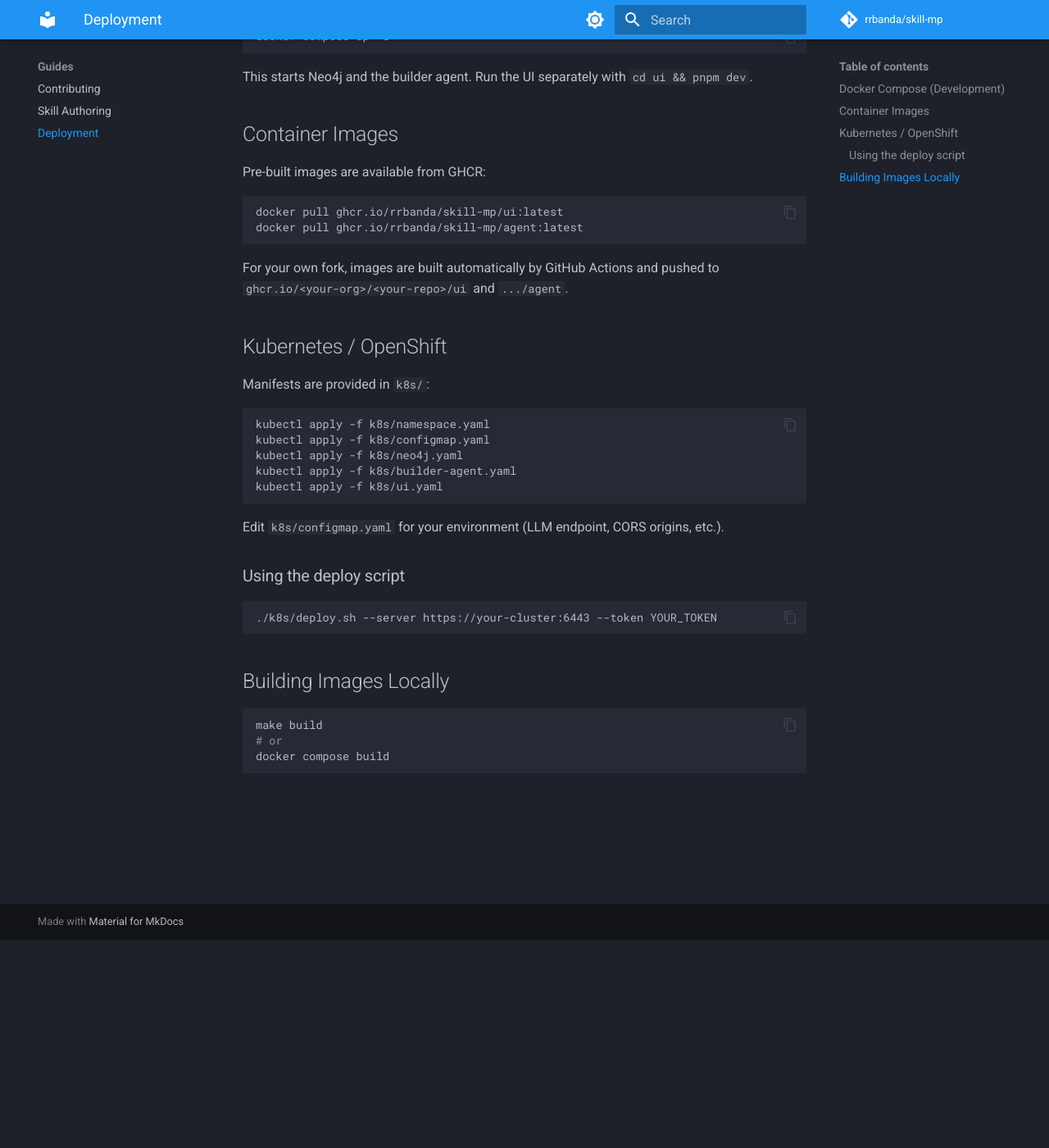
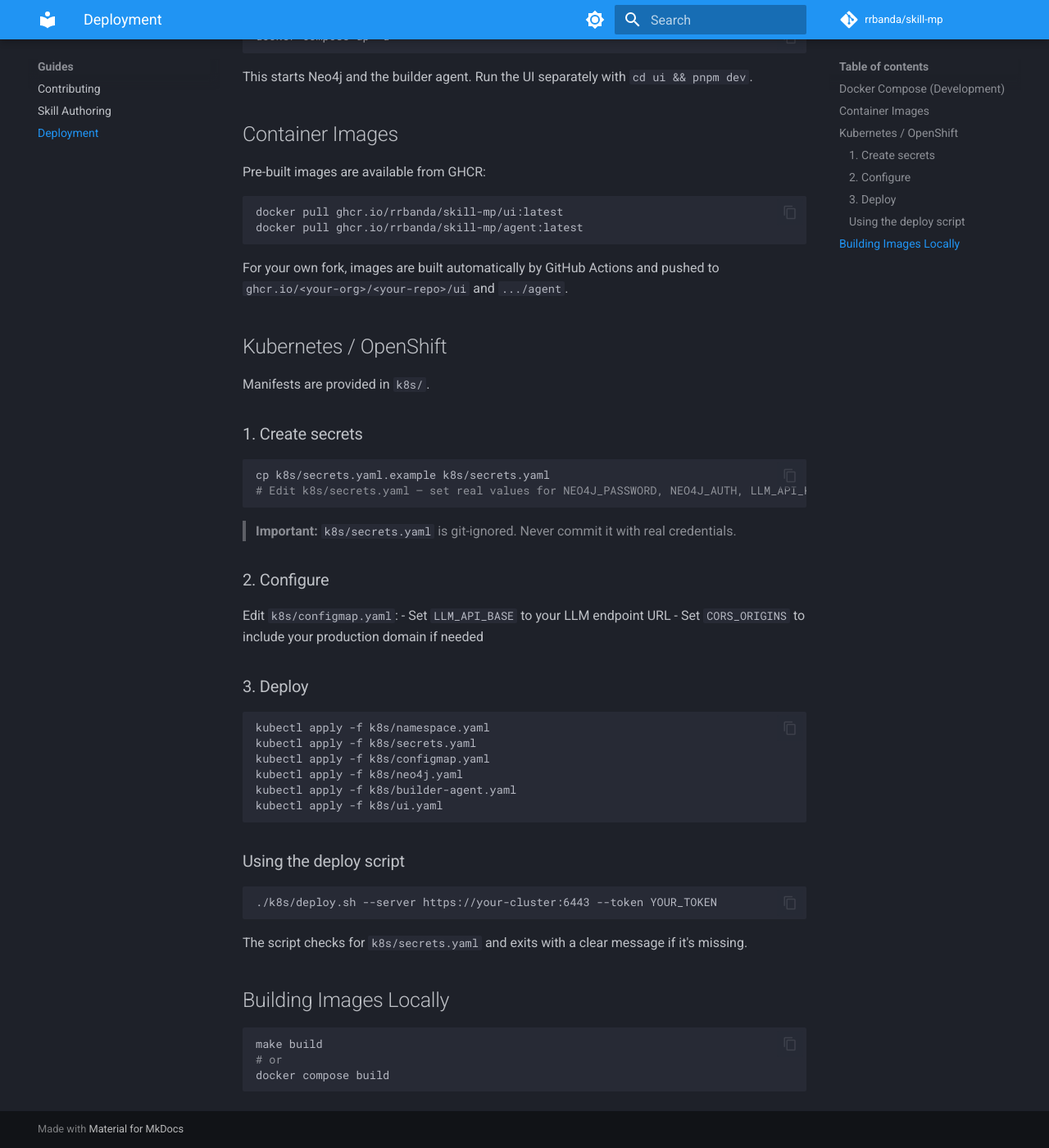
Before and after one commit to rrbanda/skill-mp, an MkDocs documentation site: the page built from docs/deployment.md, in a window 1280 px wide and 1400 px high, scrolled down 254 px. Shown: the whole window at 82% size. Built offline with MkDocs 1.6.1 and Material for MkDocs 9.7.7, drawn with Linux system fonts in a browser that asks for light colours; comment, search, counter and statistics services are not loaded.

Commit message:
fix: deploy script must apply secrets before pods that reference them
- Add secrets.yaml check to deploy.sh with clear error if missing
- Update deployment.md with secrets setup steps

````diff
--- a/docs/deployment.md
+++ b/docs/deployment.md
@@ -21,23 +21,41 @@ For your own fork, images are built automatically by GitHub Actions and pushed t
 
 ## Kubernetes / OpenShift
 
-Manifests are provided in `k8s/`:
+Manifests are provided in `k8s/`.
+
+### 1. Create secrets
+
+```bash
+cp k8s/secrets.yaml.example k8s/secrets.yaml
+# Edit k8s/secrets.yaml — set real values for NEO4J_PASSWORD, NEO4J_AUTH, LLM_API_KEY, API_KEY
+```
+
+> **Important:** `k8s/secrets.yaml` is git-ignored. Never commit it with real credentials.
+
+### 2. Configure
+
+Edit `k8s/configmap.yaml`:
+- Set `LLM_API_BASE` to your LLM endpoint URL
+- Set `CORS_ORIGINS` to include your production domain if needed
+
+### 3. Deploy
 
 ```bash
 kubectl apply -f k8s/namespace.yaml
+kubectl apply -f k8s/secrets.yaml
 kubectl apply -f k8s/configmap.yaml
 kubectl apply -f k8s/neo4j.yaml
 kubectl apply -f k8s/builder-agent.yaml
 kubectl apply -f k8s/ui.yaml
 ```
 
-Edit `k8s/configmap.yaml` for your environment (LLM endpoint, CORS origins, etc.).
-
 ### Using the deploy script
 
 ```bash
 ./k8s/deploy.sh --server https://your-cluster:6443 --token YOUR_TOKEN
 ```
+
+The script checks for `k8s/secrets.yaml` and exits with a clear message if it's missing.
 
 ## Building Images Locally
 
````
Also changed, not shown: 1 other file.
